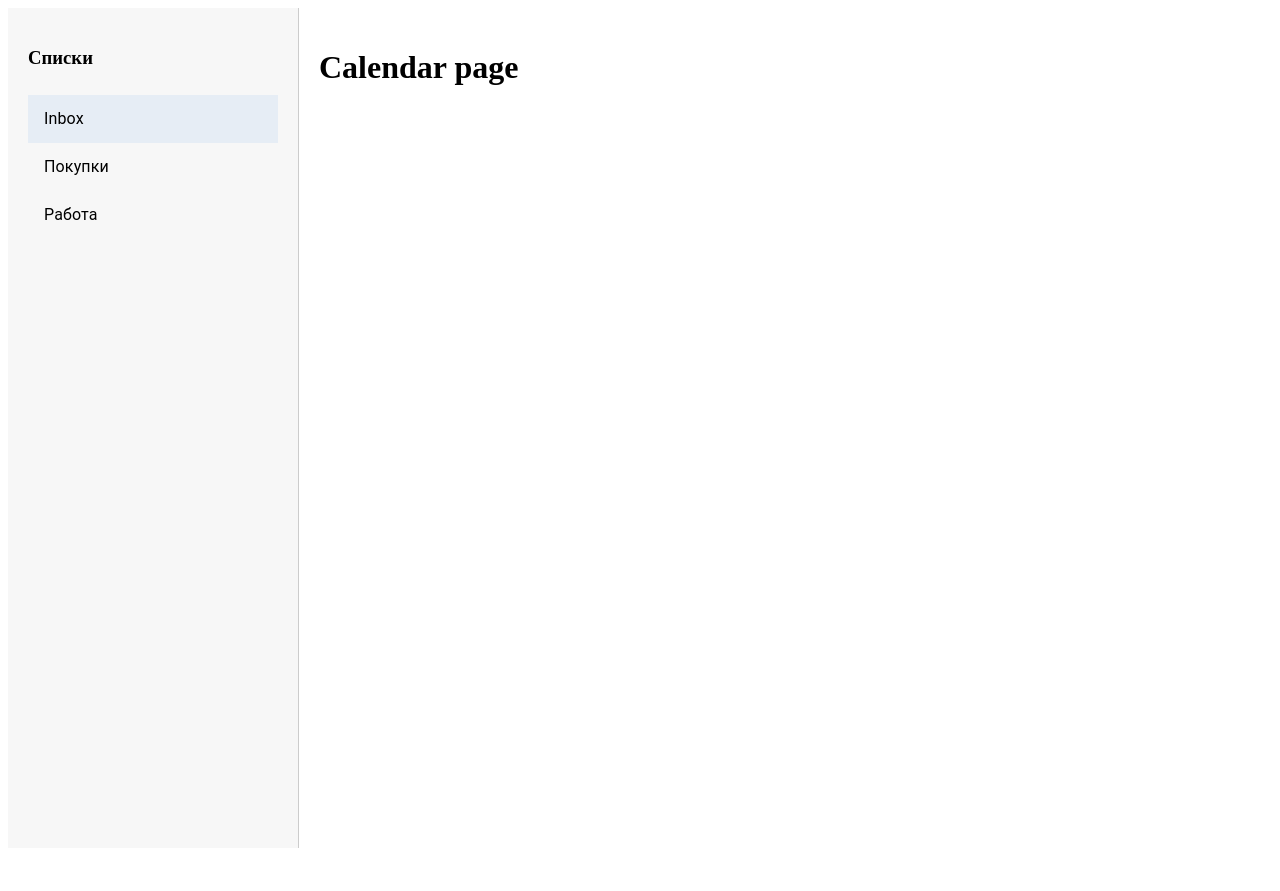
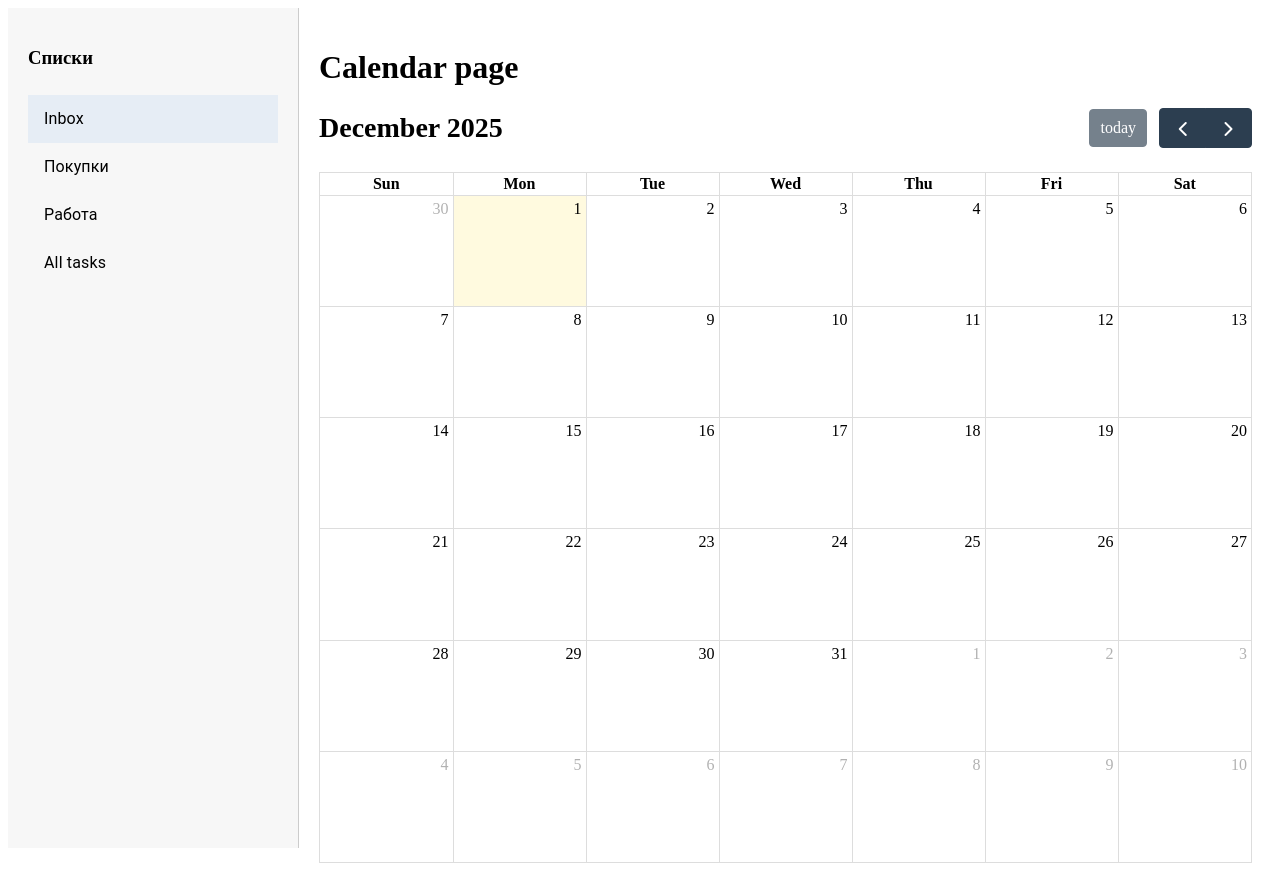
Before and after one commit to beerforator/Todosh-2.0, a React (Vite) app: page /calendar in a window 1280 px wide. Before the commit the page ends 856 px from the top, so only its background shows below. Built offline with nearby package versions, Linux system fonts and the light colour scheme; data requests are answered from the project's data file.

Commit message:
implement calendar view with tasks and simple dnd

```diff
--- a/db.json
+++ b/db.json
@@ -2,10 +2,7 @@
   "tasks": [
     {
       "id": "1",
-      "title": "Купить молоко домой и на дачу",
-      "description": "Безлактозное, 1.5%",
-      "startDate": "2025-10-15T10:00:00.000Z",
-      "endDate": "2025-10-15T11:00:00.000Z",
+      "title": "Купить молоко и хлеб",
       "userOwnerId": "user-1",
       "listOwnerId": "list-1",
       "isCompleted": false,
@@ -13,56 +10,69 @@
     },
     {
       "id": "2",
-      "title": "Закончить отчет по проекту",
-      "startDate": "2025-10-16T09:00:00.000Z",
-      "endDate": "2025-10-17T18:00:00.000Z",
+      "title": "Закончить отчет по проекту Q3",
+      "startDate": "2025-10-22T09:00:00.000Z",
+      "endDate": "2025-10-21T18:00:00.000Z",
       "userOwnerId": "user-1",
       "listOwnerId": "list-2",
-      "isCompleted": true,
-      "isFavourite": false
+      "isCompleted": false,
+      "isFavourite": false,
+      "stardDate": "2025-10-23T09:00:00.000Z"
     },
     {
       "id": "3",
       "title": "Позвонить маме",
       "userOwnerId": "user-1",
       "listOwnerId": "list-inbox",
-      "isCompleted": true,
+      "isCompleted": false,
       "isFavourite": false
     },
     {
-      "id": "acd5",
-      "title": "Созвон - СРОЧНО",
-      "description": "Add discription for task",
+      "id": "4",
+      "title": "Записаться к врачу",
+      "startDate": "2025-10-30T11:00:00.000Z",
+      "endDate": "2025-10-23T12:00:00.000Z",
+      "userOwnerId": "user-1",
+      "listOwnerId": "list-inbox",
+      "isCompleted": false,
+      "isFavourite": true,
+      "stardDate": "2025-10-31T11:00:00.000Z"
+    },
+    {
+      "id": "5",
+      "title": "Изучить документацию FullCalendar",
+      "startDate": "2025-10-27T08:00:00.000Z",
+      "endDate": "2025-10-29T17:00:00.000Z",
+      "userOwnerId": "user-1",
+      "listOwnerId": "list-2",
+      "isCompleted": false,
+      "isFavourite": true,
+      "stardDate": "2025-10-26T08:00:00.000Z"
+    },
+    {
+      "id": "6",
+      "title": "Оплатить счета за интернет",
       "userOwnerId": "user-1",
       "listOwnerId": "list-inbox",
       "isCompleted": false,
       "isFavourite": false
     },
     {
-      "id": "3546",
-      "title": "Задача 1.1",
-      "description": "Add discription for task",
+      "id": "7",
+      "title": "Купить билеты в театр",
+      "startDate": "2025-11-01T19:00:00.000Z",
+      "endDate": "2025-11-01T22:00:00.000Z",
       "userOwnerId": "user-1",
       "listOwnerId": "list-inbox",
       "isCompleted": false,
       "isFavourite": false
     },
     {
-      "id": "43b9",
-      "title": "Задача 2",
-      "description": "Add discription for task",
+      "id": "8",
+      "title": "Заказать корм для кота",
       "userOwnerId": "user-1",
-      "listOwnerId": "list-inbox",
-      "isCompleted": false,
-      "isFavourite": false
-    },
-    {
-      "id": "6c2d",
-      "title": "Задача 1.2 - Продолжение",
-      "description": "Add discription for task",
-      "userOwnerId": "user-1",
-      "listOwnerId": "list-inbox",
-      "isCompleted": false,
+      "listOwnerId": "list-1",
+      "isCompleted": true,
       "isFavourite": false
     }
   ],
--- a/src/entities/List/model/listsSlice.ts
+++ b/src/entities/List/model/listsSlice.ts
@@ -45,7 +45,11 @@ export const listsSlice = createSlice({
 
 
         selectList: (state, action: PayloadAction<string>) => {
-            state.selectedListId = action.payload
+            // all tasks
+            if (action.payload == '121')
+                state.selectedListId = 'all'
+            else
+                state.selectedListId = action.payload
         }
     },
     // extraReducers используется для асинхронных действий, их мы добавим позже.
--- a/src/entities/Task/ui/TaskCard.tsx
+++ b/src/entities/Task/ui/TaskCard.tsx
@@ -46,6 +46,8 @@ export const TaskCard = ({ task, featureSlot, actionsSlot, dndAttributes, dndLis
                 <Typography style={{ textDecoration: task.isCompleted ? 'line-through' : 'none' }}>
                     {task.title}
                 </Typography>
+                {/* all tasks data */}
+                <p>{task.startDate ? task.startDate.toString().slice(0, 10) : ''}</p>
             </CardContent>
 
             {/* 4. Все кнопки действий теперь тоже вне зоны dndListeners */}
--- a/src/pages/CalendarPage.tsx
+++ b/src/pages/CalendarPage.tsx
@@ -1,7 +1,72 @@
+import FullCalendar from '@fullcalendar/react';
+import dayGridPlugin from '@fullcalendar/daygrid'; // Плагин для вида "сетка"
+import interactionPlugin from '@fullcalendar/interaction'; // Плагин для интерактивности
+import { AppDispatch, RootState } from '@/app/providers/store/types';
+import { useDispatch, useSelector } from 'react-redux';
+import { tasksSelectors } from '@/entities/Task/model/tasksSlice';
+import { useEffect, useMemo } from 'react';
+import { fetchTasks } from '@/entities/Task/model/fetchTasks';
+import { EventDropArg } from '@fullcalendar/core'; // 3. Импортируем тип для аргумента обработчика
+import { updateTaskApi } from '@/features/EditTask/api/updateTaskApi';
+
 export const CalendarPage = () => {
-  return (
-    <div>
-      <h1>Calendar page</h1>
-    </div>
-  )
+    const dispatch: AppDispatch = useDispatch()
+
+    const allTasks = useSelector(tasksSelectors.selectAll)
+    const tasksLoadingStatus = useSelector((state: RootState) => state.tasks.loading)
+
+    useEffect(() => {
+        if (tasksLoadingStatus === 'idle') {
+            dispatch(fetchTasks())
+        }
+    }, [dispatch, tasksLoadingStatus])
+
+    const calendarEvenst = useMemo(() => {
+        return allTasks
+            .filter(task => !!task.startDate)
+            .map(task => ({
+                id: task.id,
+                title: task.title,
+                start: task.startDate,
+                end: task.endDate,
+                // extendedProps - это "мешок" для любых наших данных.
+                // Мы сохраняем сюда всю оригинальную задачу, это понадобится нам в будущем.
+                extendsProps: {
+                    task
+                }
+            }))
+    }, [allTasks]) // Этот код будет выполняться только тогда, когда изменится allTasks
+
+    const handleEventDrop = async (dropInfo: EventDropArg) => {
+        const { event } = dropInfo
+        const changes = {
+            startDate: event.start ?? undefined,
+            endDate: event.end ?? undefined
+        }
+
+        try {
+            await dispatch(updateTaskApi({
+                taskId: event.id,
+                changes: changes
+            })).unwrap()
+        } catch (error) {
+            console.error('Failed to update task date:', error);
+        }
+    }
+
+    return (
+        <div>
+            <h1>Calendar page</h1>
+            <FullCalendar
+                plugins={[dayGridPlugin, interactionPlugin]}
+                initialView='dayGridMonth'
+                weekends={true}
+                events={calendarEvenst}
+
+                editable={true}
+
+                eventDrop={handleEventDrop}
+            />
+        </div>
+    )
 }
--- a/src/pages/TasksPage.tsx
+++ b/src/pages/TasksPage.tsx
@@ -20,7 +20,13 @@ export const TasksPage = () => {
     const selectedListId = useSelector((state: RootState) => state.lists.selectedListId)
     // Пока просим все задачи
     const allTasks: Task[] = useSelector(tasksSelectors.selectAll)
-    const filteredTasks = allTasks.filter(task => task.listOwnerId === selectedListId)
+    const filteredTasks = allTasks.filter(task => {
+        // all tasks
+        if (selectedListId === 'all')
+            return task
+        else
+            return task.listOwnerId === selectedListId
+    })
     const tasksLoadingStatus = useSelector((state: RootState) => state.tasks.loading)
 
     // const [modalTask, setModalTask] = useState<Task | null>(null)
--- a/src/widgets/Sidebar/Sidebar.tsx
+++ b/src/widgets/Sidebar/Sidebar.tsx
@@ -44,6 +44,20 @@ export const Sidebar = () => {
                         </ListItemButton>
                     </ListItem>
                 ))}
+
+                {/* all tasks */}
+
+                <ListItem key={'121'} disablePadding>
+                    <ListItemButton
+                        onClick={() => handleSelectList('121')}
+                        // 3. Подсвечиваем активный элемент
+                        selected={'121' === selectedListId}
+                    >
+                        <ListItemText primary={'All tasks'} />
+                    </ListItemButton>
+                </ListItem>
+
+                {/* all tasks */}
             </MuiList>
         </aside>
     );
```
